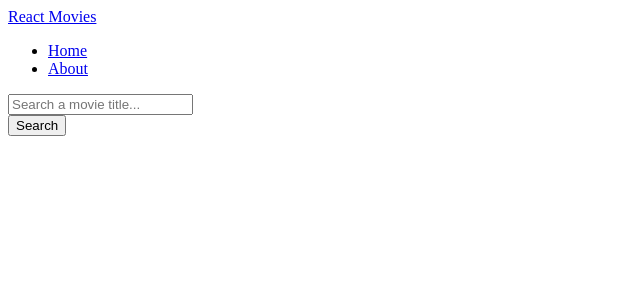
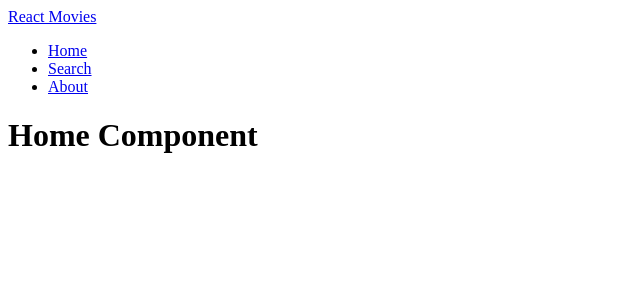
Before and after one commit to IDAwaken/react-movies, a React (Create React App) app: page / in a window 1280 px wide. Shown: the top 300 px of the page, without its empty margins (0-640 px from the left). Built offline with nearby package versions, Linux system fonts and the light colour scheme.

Commit message:
Added /search for SearchMovies component

```diff
--- a/src/App.js
+++ b/src/App.js
@@ -1,13 +1,12 @@
 import React from "react";
 import { BrowserRouter as Router, Switch, Route } from "react-router-dom";
 import Navbar from "./components/layout/Navbar";
-// import Search from "./components/layout/Search";
 import Alert from "./components/layout/Alert";
-// import Movies from "./components/movies/Movies";
 import MovieDetails from "./components/movies/MovieDetails";
 import About from "./components/pages/About";
+import SearchMovies from "./components/pages/SearchMovies";
+import NotFound from "./components/pages/NotFound";
 import Home from "./components/pages/Home";
-import NotFound from "./components/pages/NotFound";
 
 import MovieState from "./context/movies/MovieState";
 import AlertState from "./context/alert/AlertState";
@@ -15,22 +14,6 @@ import AlertState from "./context/alert/AlertState";
 import "./App.scss";
 
 const App = () => {
-  // // ComponentDidMount
-  // useEffect(() => {
-  //   loadTrendingMoviesData();
-  //   // eslint-disable-next-line
-  // }, []);
-
-  // // Fetch Weekly Trending Movies
-  // const loadTrendingMoviesData = async () => {
-  //   const res = await axios.get(
-  //     "https://api.themoviedb.org/3/trending/movie/week?api_key=da28ea80576fc0af9b22a9958109445b"
-  //   );
-  //   setTrendingMovies(res.data.results);
-  // };
-
-  // Alert when the search field is empty
-
   return (
     <MovieState>
       <AlertState>
@@ -41,6 +24,7 @@ const App = () => {
               <Alert />
               <Switch>
                 <Route exact path="/" component={Home} />
+                <Route exact path="/search" component={SearchMovies} />
                 <Route exact path="/about" component={About} />
                 <Route exact path="/movie/:id" component={MovieDetails} />
                 <Route component={NotFound} />
--- a/src/components/layout/Navbar.js
+++ b/src/components/layout/Navbar.js
@@ -14,6 +14,11 @@ const Navbar = () => {
           </Link>
         </li>
         <li className="nav-item">
+          <Link to="/search" className="nav-link text-light">
+            Search
+          </Link>
+        </li>
+        <li className="nav-item">
           <Link to="/about" className="nav-link text-light">
             About
           </Link>
--- a/src/components/pages/Home.js
+++ b/src/components/pages/Home.js
@@ -1,12 +1,9 @@
 import React from "react";
-import Search from "../layout/Search";
-import Movies from "../movies/Movies";
 
 const Home = () => {
   return (
     <>
-      <Search />
-      <Movies />
+      <h1>Home Component</h1>
     </>
   );
 };
--- /dev/null
+++ b/src/components/pages/SearchMovies.js
@@ -0,0 +1,14 @@
+import React from "react";
+import Search from "../layout/Search";
+import Movies from "../movies/Movies";
+
+const SearchMovies = () => {
+  return (
+    <>
+      <Search />
+      <Movies />
+    </>
+  );
+};
+
+export default SearchMovies;
```
Also changed, not shown: src/components/movies/LatestMovies.js (added, +11 -0 lines), src/components/movies/PopularMovies.js (added, +13 -0 lines), src/components/movies/TrendingMovies.js (added, +13 -0 lines).
